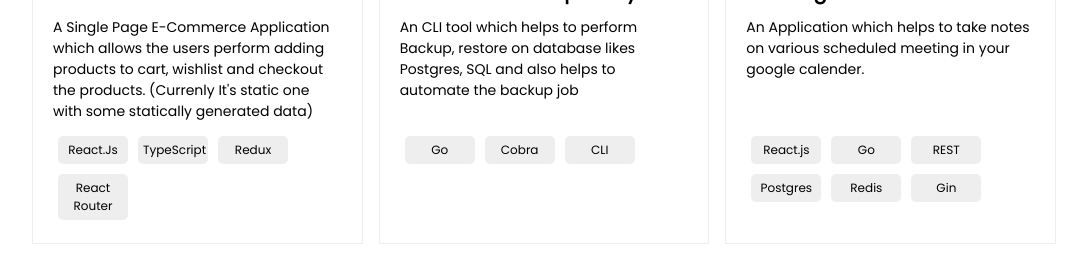
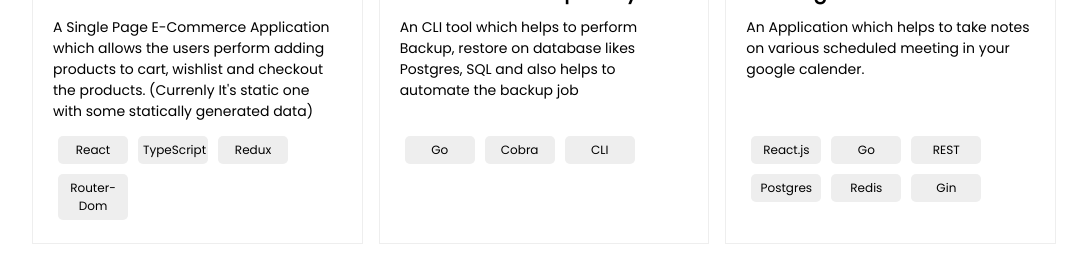
Before and after one commit to sambasivareddy-ch/sambasiva, a React (Create React App) app: page / in a window 1280 px wide. Shown: the part 920-1188 px from the top of the page, without its empty margins (96-1183 px from the left). Built offline with nearby package versions, Linux system fonts and the light colour scheme.

Commit message:
e-commerce spa added

```diff
--- a/src/components/Projects.js
+++ b/src/components/Projects.js
@@ -10,7 +10,7 @@ const projects_arr = [
         gitlink: "https://github.com/sambasivareddy-ch/e-commerce_spa",
         description:
             "A Single Page E-Commerce Application which allows the users perform adding products to cart, wishlist and checkout the products. (Currenly It's static one with some statically generated data)",
-        skills: ["React.Js", "TypeScript", "Redux", "React Router"],
+        skills: ["React", "TypeScript", "Redux", "Router-Dom"],
         status: "Completed",
     },
     {
```
